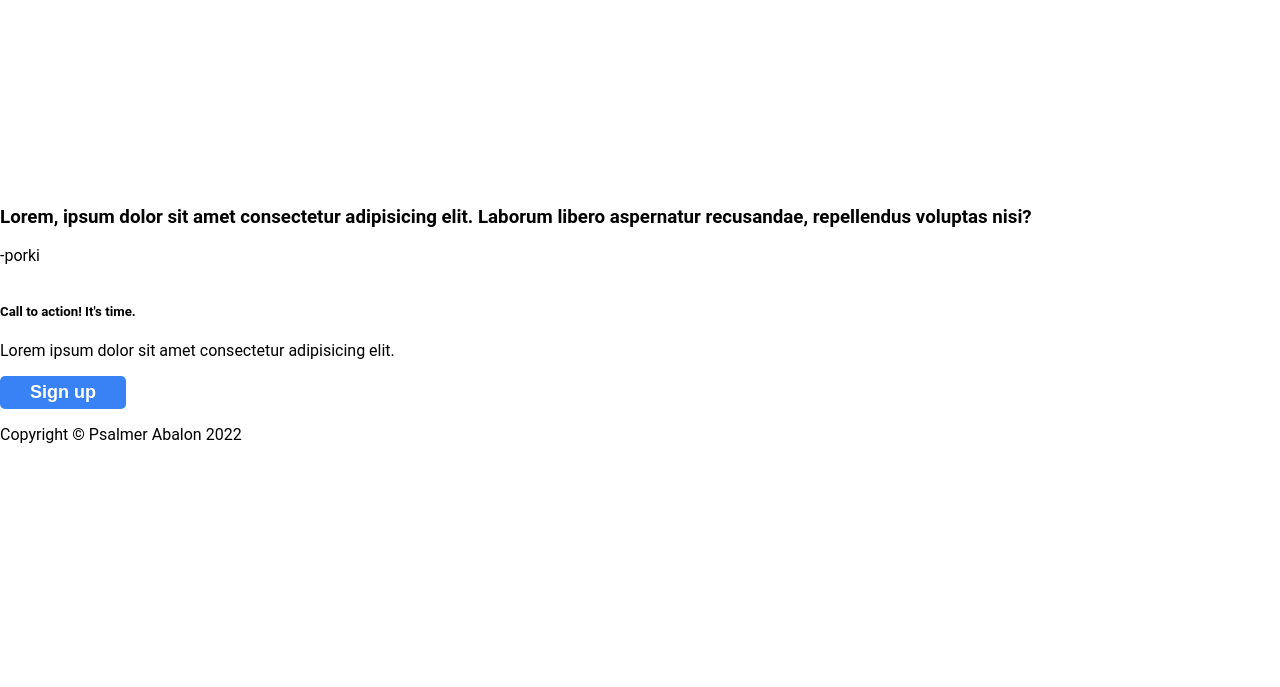
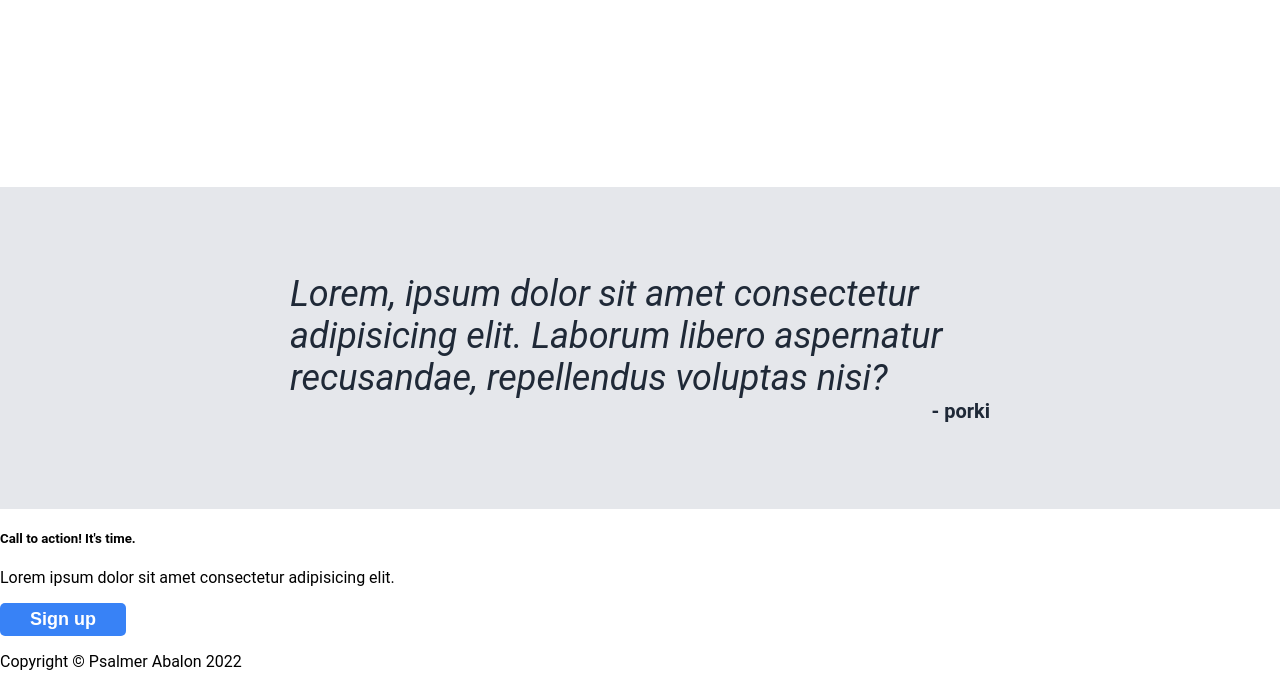
Before and after one commit to pslmr/landing-page-test, a plain HTML site: page index.html in a window 1280 px wide. Shown: the part 897-1584 px from the top of the page. Before the commit the page ends 1357 px from the top, so only its background shows below. Drawn offline with Linux system fonts and the light colour scheme.

Commit message:
Update quote section in index.html
Rearrange elements to match reference layout.

```diff
--- a/index.html
+++ b/index.html
@@ -59,12 +59,14 @@
       </div>
     </div>
     <!--Quote-->
-    <div class="qoute">
-      <h3>
-        Lorem, ipsum dolor sit amet consectetur adipisicing elit. Laborum libero
-        aspernatur recusandae, repellendus voluptas nisi?
-      </h3>
-      <p>-porki</p>
+    <div class="quote-container">
+      <p class="quote">
+        <em>
+          Lorem, ipsum dolor sit amet consectetur adipisicing elit. Laborum
+          libero aspernatur recusandae, repellendus voluptas nisi?
+        </em>
+        <strong class="ref-text">- porki</strong>
+      </p>
     </div>
     <!--Call to action-->
     <div class="cta-container">
```
